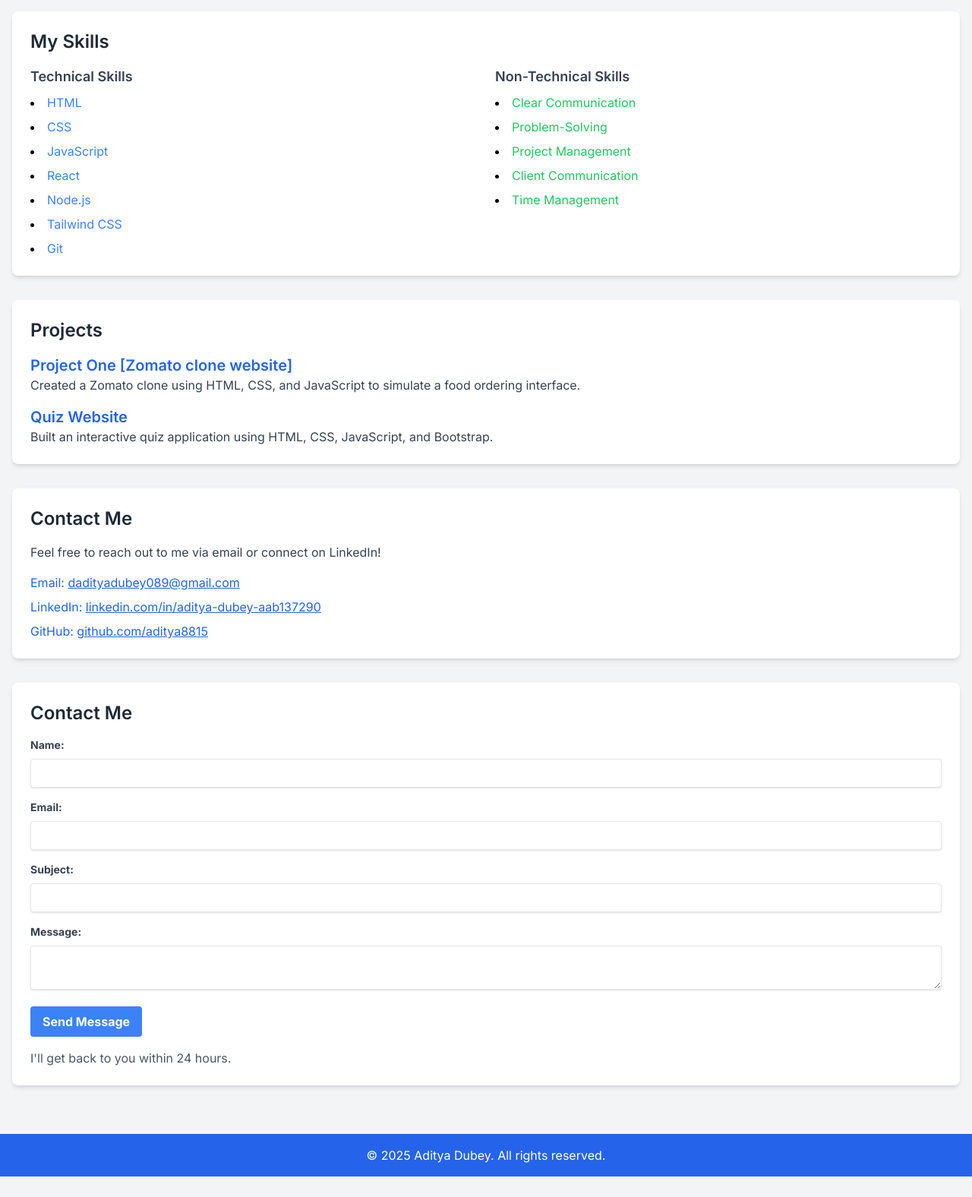
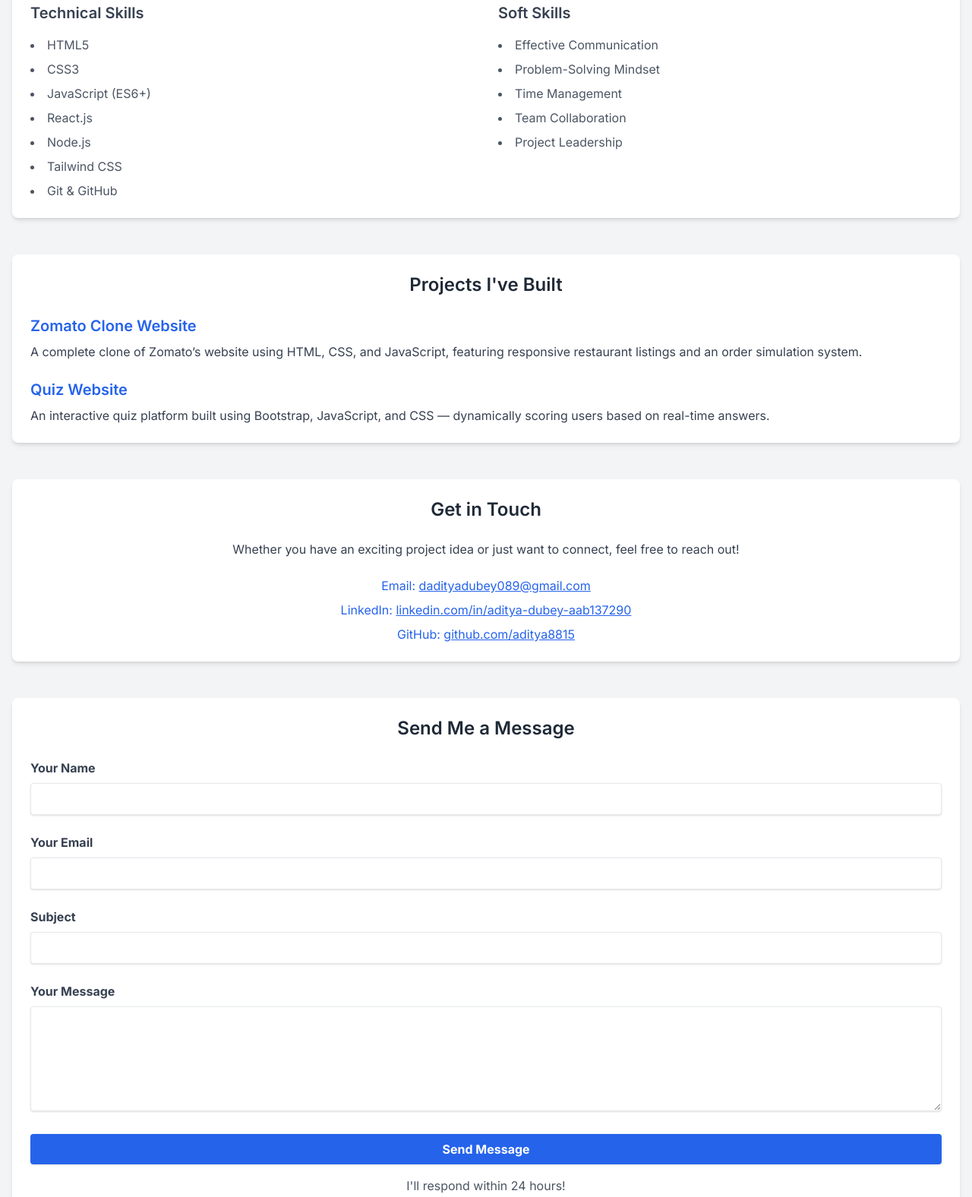
Before and after one commit to aditya8815/Portfolio-Daditya-089er, a plain HTML site: page index.html in a window 1280 px wide. Shown: the part 563-2139 px from the top of the page at 76% size. Before the commit the page ends 2112 px from the top, so only its background shows below. Drawn offline with nearby package versions, Linux system fonts and the light colour scheme.

Commit message:
Update index.html

```diff
--- a/index.html
+++ b/index.html
@@ -3,13 +3,18 @@
 <html lang="en">
 
 <head>
+    <!-- Basic Page Needs -->
     <meta charset="UTF-8">
     <meta name="viewport" content="width=device-width, initial-scale=1.0">
-    <title>My Professional Portfolio</title>
-    <!-- Import Google Fonts -->
+    <title>Aditya Dubey | Portfolio</title>
+
+    <!-- Google Fonts: Inter -->
     <link href="https://fonts.googleapis.com/css2?family=Inter:wght@400;600;700&display=swap" rel="stylesheet">
-    <!-- Import Tailwind CSS -->
+
+    <!-- Tailwind CSS CDN -->
     <script src="https://cdn.tailwindcss.com"></script>
+
+    <!-- Custom Font Style -->
     <style>
         body {
             font-family: 'Inter', sans-serif;
@@ -18,12 +23,17 @@
 </head>
 
 <body class="bg-gray-100">
-    <!-- Header Section -->
+
+    <!-- ============================= -->
+    <!-- Header Section: Logo + Navbar -->
+    <!-- ============================= -->
     <header class="bg-blue-600 text-white py-4">
-        <div class="container mx-auto px-4">
-            <h1 class="text-3xl font-semibold">My Portfolio</h1>
-            <!-- Navigation Links -->
-            <nav class="mt-4">
+        <div class="container mx-auto px-4 flex flex-col md:flex-row md:items-center md:justify-between">
+            <!-- Site Title -->
+            <h1 class="text-3xl font-bold">Aditya Dubey</h1>
+
+            <!-- Navigation Menu -->
+            <nav class="mt-4 md:mt-0">
                 <ul class="flex space-x-6 text-lg">
                     <li><a href="#about" class="hover:text-blue-300">About</a></li>
                     <li><a href="#skills" class="hover:text-blue-300">Skills</a></li>
@@ -34,120 +44,162 @@
         </div>
     </header>
 
+    <!-- ============================= -->
+    <!-- Main Content Area -->
+    <!-- ============================= -->
     <main class="container mx-auto px-4 py-8">
-        <!-- About Section -->
-        <section id="about" class="mb-8">
-            <div class="bg-white rounded-lg shadow-md p-6">
-                <h1 class="text-3xl font-semibold text-gray-800 mb-4">Hello, I'm [Aditya Dubey]</h1>
+
+        <!-- ========== About Section ========== -->
+        <section id="about" class="mb-12">
+            <div class="bg-white rounded-lg shadow-md p-6 text-center">
+                <!-- Profile Heading -->
+                <h2 class="text-3xl font-semibold text-gray-800 mb-4">Hello, I'm Aditya Dubey</h2>
+
                 <!-- Profile Image -->
-                <img src="./IMG_20250413_140143 (4).jpg" alt=" Aditya dubey" class="rounded-full mx-auto mt-4" style="width: 150px; height: 150px;">
-                <h2 class="text-2xl font-semibold text-gray-800 mb-4">About Me</h2>
-                <!-- Brief Introduction -->
+                <img src="./IMG_20250413_140143 (4).jpg" alt="Profile photo of Aditya Dubey" class="rounded-full mx-auto mb-6" style="width: 150px; height: 150px;">
+
+                <!-- About Me Text -->
                 <p class="text-gray-700 mb-4">
-                    I'm a web developer dedicated to creating high-performance, user-friendly websites that help businesses achieve their online goals.
+                    I’m a passionate web developer, focused on building responsive, dynamic websites that deliver exceptional user experiences.
                 </p>
-                <p class="text-gray-700 mb-4">
-                    My passion for web development stems from a love of problem-solving and a desire to create impactful digital experiences. I believe in a collaborative approach, working closely with clients to understand their unique needs and deliver tailored solutions that exceed expectations.
+                <p class="text-gray-700">
+                    I love solving real-world problems with code and enjoy collaborating with clients to bring their digital visions to life!
                 </p>
             </div>
         </section>
 
-        <!-- Skills Section -->
-        <section id="skills" class="mb-8">
+        <!-- ========== Skills Section ========== -->
+        <section id="skills" class="mb-12">
             <div class="bg-white rounded-lg shadow-md p-6">
-                <h2 class="text-2xl font-semibold text-gray-800 mb-4">My Skills</h2>
-                <div class="grid grid-cols-1 md:grid-cols-2 gap-6">
+                <h2 class="text-2xl font-semibold text-gray-800 mb-6 text-center">My Skill Set</h2>
+
+                <div class="grid grid-cols-1 md:grid-cols-2 gap-8">
                     <!-- Technical Skills -->
                     <div>
-                        <h3 class="text-lg font-semibold text-gray-700 mb-2">Technical Skills</h3>
-                        <ul class="list-disc list-inside space-y-2">
-                            <li><span class="text-blue-500 font-medium">HTML</span></li>
-                            <li><span class="text-blue-500 font-medium">CSS</span></li>
-                            <li><span class="text-blue-500 font-medium">JavaScript</span></li>
-                            <li><span class="text-blue-500 font-medium">React</span></li>
-                            <li><span class="text-blue-500 font-medium">Node.js</span></li>
-                            <li><span class="text-blue-500 font-medium">Tailwind CSS</span></li>
-                            <li><span class="text-blue-500 font-medium">Git</span></li>
+                        <h3 class="text-xl font-semibold text-gray-700 mb-4">Technical Skills</h3>
+                        <ul class="list-disc list-inside text-gray-600 space-y-2">
+                            <li>HTML5</li>
+                            <li>CSS3</li>
+                            <li>JavaScript (ES6+)</li>
+                            <li>React.js</li>
+                            <li>Node.js</li>
+                            <li>Tailwind CSS</li>
+                            <li>Git & GitHub</li>
                         </ul>
                     </div>
+
                     <!-- Non-Technical Skills -->
                     <div>
-                        <h3 class="text-lg font-semibold text-gray-700 mb-2">Non-Technical Skills</h3>
-                        <ul class="list-disc list-inside space-y-2">
-                            <li><span class="text-green-500 font-medium">Clear Communication</span></li>
-                            <li><span class="text-green-500 font-medium">Problem-Solving</span></li>
-                            <li><span class="text-green-500 font-medium">Project Management</span></li>
-                            <li><span class="text-green-500 font-medium">Client Communication</span></li>
-                            <li><span class="text-green-500 font-medium">Time Management</span></li>
+                        <h3 class="text-xl font-semibold text-gray-700 mb-4">Soft Skills</h3>
+                        <ul class="list-disc list-inside text-gray-600 space-y-2">
+                            <li>Effective Communication</li>
+                            <li>Problem-Solving Mindset</li>
+                            <li>Time Management</li>
+                            <li>Team Collaboration</li>
+                            <li>Project Leadership</li>
                         </ul>
                     </div>
                 </div>
             </div>
         </section>
 
-        <!-- Projects Section -->
-        <section id="projects" class="mb-8">
+        <!-- ========== Projects Section ========== -->
+        <section id="projects" class="mb-12">
             <div class="bg-white rounded-lg shadow-md p-6">
-                <h2 class="text-2xl font-semibold text-gray-800 mb-4">Projects</h2>
-                <ul class="space-y-4">
-                    <li>
-                        <h3 class="text-xl font-semibold text-blue-600">Project One [Zomato clone website]</h3>
-                        <p class="text-gray-700">Created a Zomato clone using HTML, CSS, and JavaScript to simulate a food ordering interface.</p>
-                    </li>
-                    <li>
-                        <h3 class="text-xl font-semibold text-blue-600">Quiz Website</h3>
-                        <p class="text-gray-700">Built an interactive quiz application using HTML, CSS, JavaScript, and Bootstrap.</p>
-                    </li>
-                </ul>
+                <h2 class="text-2xl font-semibold text-gray-800 mb-6 text-center">Projects I've Built</h2>
+
+                <div class="space-y-6">
+                    <!-- Project 1 -->
+                    <div>
+                        <h3 class="text-xl font-semibold text-blue-600 hover:underline">Zomato Clone Website</h3>
+                        <p class="text-gray-700 mt-2">
+                            A complete clone of Zomato’s website using HTML, CSS, and JavaScript, featuring responsive restaurant listings and an order simulation system.
+                        </p>
+                    </div>
+
+                    <!-- Project 2 -->
+                    <div>
+                        <h3 class="text-xl font-semibold text-blue-600 hover:underline">Quiz Website</h3>
+                        <p class="text-gray-700 mt-2">
+                            An interactive quiz platform built using Bootstrap, JavaScript, and CSS — dynamically scoring users based on real-time answers.
+                        </p>
+                    </div>
+                </div>
             </div>
         </section>
 
-        <!-- Contact Section with Details -->
-        <section id="contact" class="mb-8">
-            <div class="bg-white rounded-lg shadow-md p-6">
-                <h2 class="text-2xl font-semibold text-gray-800 mb-4">Contact Me</h2>
-                <p class="text-gray-700 mb-4">Feel free to reach out to me via email or connect on LinkedIn!</p>
+        <!-- ========== Contact Information Section ========== -->
+        <section id="contact" class="mb-12">
+            <div class="bg-white rounded-lg shadow-md p-6 text-center">
+                <h2 class="text-2xl font-semibold text-gray-800 mb-6">Get in Touch</h2>
+
+                <p class="text-gray-700 mb-6">
+                    Whether you have an exciting project idea or just want to connect, feel free to reach out!
+                </p>
+
                 <ul class="text-blue-600 space-y-2">
-                    <li>Email: <a href="mailto:your.email@example.com" class="underline">dadityadubey089@gmail.com</a></li>
+                    <li>Email: <a href="mailto:dadityadubey089@gmail.com" class="underline">dadityadubey089@gmail.com</a></li>
                     <li>LinkedIn: <a href="https://linkedin.com/in/aditya-dubey-aab137290" target="_blank" class="underline">linkedin.com/in/aditya-dubey-aab137290</a></li>
                     <li>GitHub: <a href="https://github.com/aditya8815" target="_blank" class="underline">github.com/aditya8815</a></li>
                 </ul>
             </div>
         </section>
 
-        <!-- Contact Form Section -->
-        <section id="contact" class="mb-8">
+        <!-- ========== Contact Form Section (Separate ID) ========== -->
+        <section id="contact-form" class="mb-12">
             <div class="bg-white rounded-lg shadow-md p-6">
-                <h2 class="text-2xl font-semibold text-gray-800 mb-4">Contact Me</h2>
+                <h2 class="text-2xl font-semibold text-gray-800 mb-6 text-center">Send Me a Message</h2>
+
                 <!-- Contact Form -->
-                <form action="/submit-form" method="post" class="space-y-4">
+                <form action="#" method="POST" class="space-y-6">
+                    <!-- Name Input -->
                     <div>
-                        <label for="name" class="block text-gray-700 text-sm font-bold mb-2">Name:</label>
-                        <input type="text" id="name" name="name" required class="shadow appearance-none border rounded w-full py-2 px-3 text-gray-700 leading-tight focus:outline-none focus:shadow-outline">
+                        <label for="name" class="block text-gray-700 font-bold mb-2">Your Name</label>
+                        <input type="text" id="name" name="name" required
+                            class="w-full border rounded px-4 py-2 shadow focus:outline-none focus:ring-2 focus:ring-blue-400">
                     </div>
+
+                    <!-- Email Input -->
                     <div>
-                        <label for="email" class="block text-gray-700 text-sm font-bold mb-2">Email:</label>
-                        <input type="email" id="email" name="email" required class="shadow appearance-none border rounded w-full py-2 px-3 text-gray-700 leading-tight focus:outline-none focus:shadow-outline">
+                        <label for="email" class="block text-gray-700 font-bold mb-2">Your Email</label>
+                        <input type="email" id="email" name="email" required
+                            class="w-full border rounded px-4 py-2 shadow focus:outline-none focus:ring-2 focus:ring-blue-400">
                     </div>
+
+                    <!-- Subject Input -->
                     <div>
-                        <label for="subject" class="block text-gray-700 text-sm font-bold mb-2">Subject:</label>
-                        <input type="text" id="subject" name="subject" class="shadow appearance-none border rounded w-full py-2 px-3 text-gray-700 leading-tight focus:outline-none focus:shadow-outline">
+                        <label for="subject" class="block text-gray-700 font-bold mb-2">Subject</label>
+                        <input type="text" id="subject" name="subject"
+                            class="w-full border rounded px-4 py-2 shadow focus:outline-none focus:ring-2 focus:ring-blue-400">
                     </div>
+
+                    <!-- Message Input -->
                     <div>
-                        <label for="message" class="block text-gray-700 text-sm font-bold mb-2">Message:</label>
-                        <textarea id="message" name="message" required class="shadow appearance-none border rounded w-full py-2 px-3 text-gray-700 leading-tight focus:outline-none focus:shadow-outline"></textarea>
+                        <label for="message" class="block text-gray-700 font-bold mb-2">Your Message</label>
+                        <textarea id="message" name="message" rows="5" required
+                            class="w-full border rounded px-4 py-2 shadow focus:outline-none focus:ring-2 focus:ring-blue-400"></textarea>
                     </div>
-                    <button type="submit" class="bg-blue-500 hover:bg-blue-700 text-white font-bold py-2 px-4 rounded focus:outline-none focus:shadow-outline">Send Message</button>
+
+                    <!-- Submit Button -->
+                    <button type="submit"
+                        class="w-full bg-blue-600 hover:bg-blue-700 text-white font-bold py-2 px-4 rounded shadow">
+                        Send Message
+                    </button>
                 </form>
-                <p class="mt-4 text-gray-600">I'll get back to you within 24 hours.</p>
+
+                <p class="text-gray-600 text-center mt-4">I'll respond within 24 hours!</p>
             </div>
         </section>
+
     </main>
 
-    <!-- Footer -->
-    <footer class="bg-blue-600 text-white text-center py-4">
+    <!-- ============================= -->
+    <!-- Footer Section -->
+    <!-- ============================= -->
+    <footer class="bg-blue-600 text-white text-center py-6">
         <p>&copy; 2025 Aditya Dubey. All rights reserved.</p>
     </footer>
+
 </body>
 
 </html>
```
